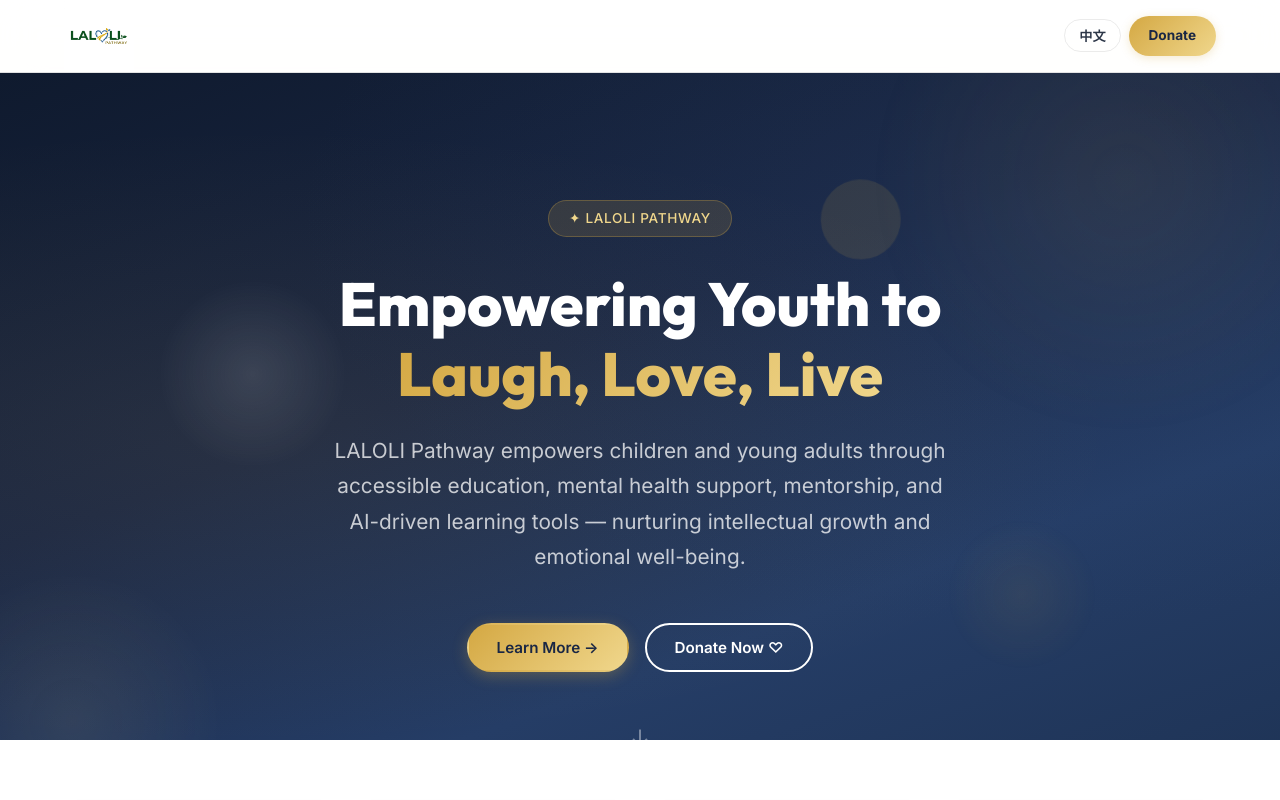
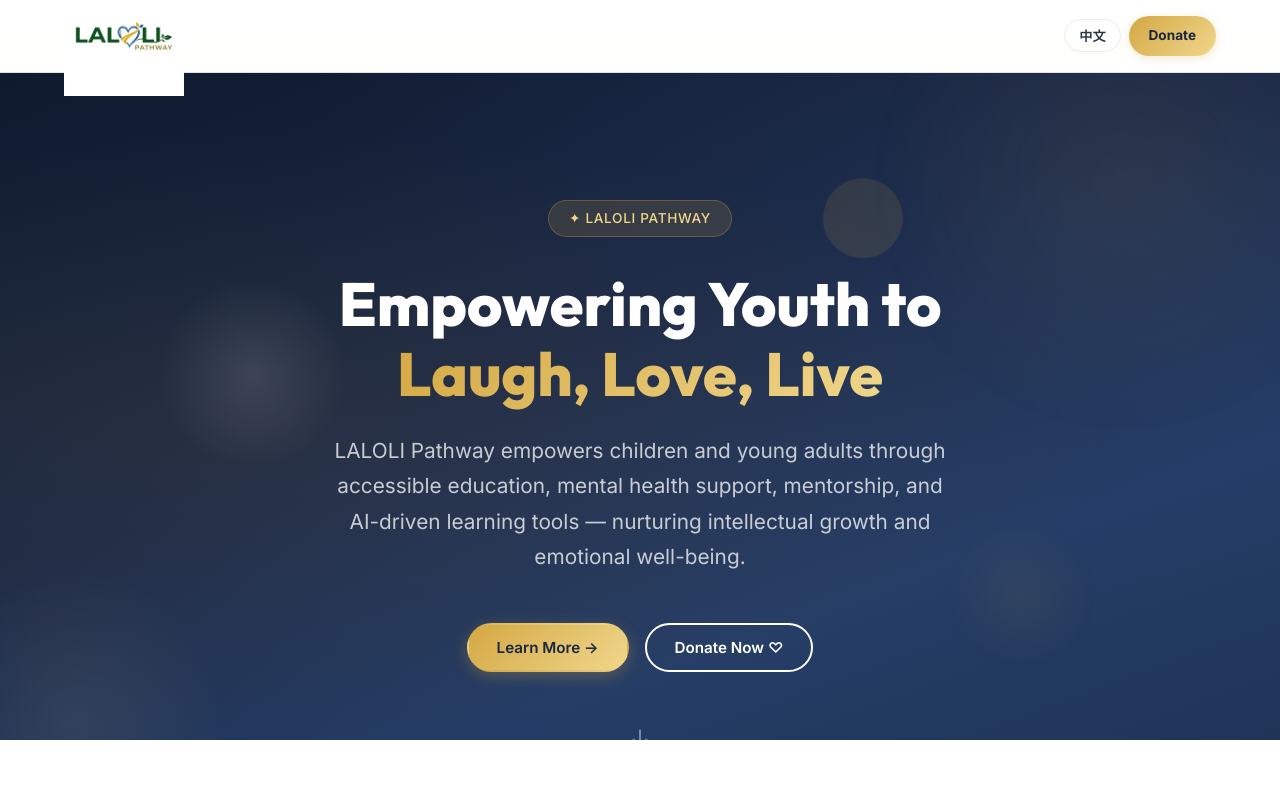
Before and after one commit to HawaiiBeach123/laloli-net, a Next.js app: page / in a window 1280 px wide. Shown: the top 800 px of the page. Built offline with nearby package versions, Linux system fonts and the light colour scheme.

Commit message:
fix: larger logos - header 120px, footer 110px

```diff
--- a/src/components/Footer.module.css
+++ b/src/components/Footer.module.css
@@ -40,8 +40,8 @@
 
 .logoImage {
   border-radius: 50%;
-  height: 80px;
-  width: 80px;
+  height: 110px;
+  width: 110px;
   object-fit: cover;
 }
 
--- a/src/components/Header.module.css
+++ b/src/components/Header.module.css
@@ -29,7 +29,7 @@
 }
 
 .logoImage {
-  height: 70px;
+  height: 120px;
   width: auto;
   object-fit: contain;
 }
```
